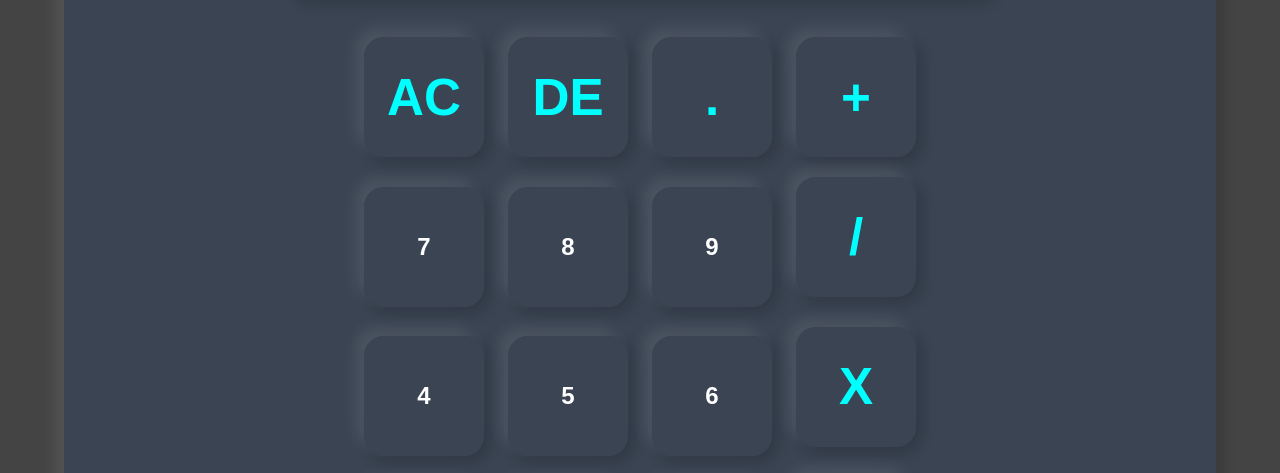
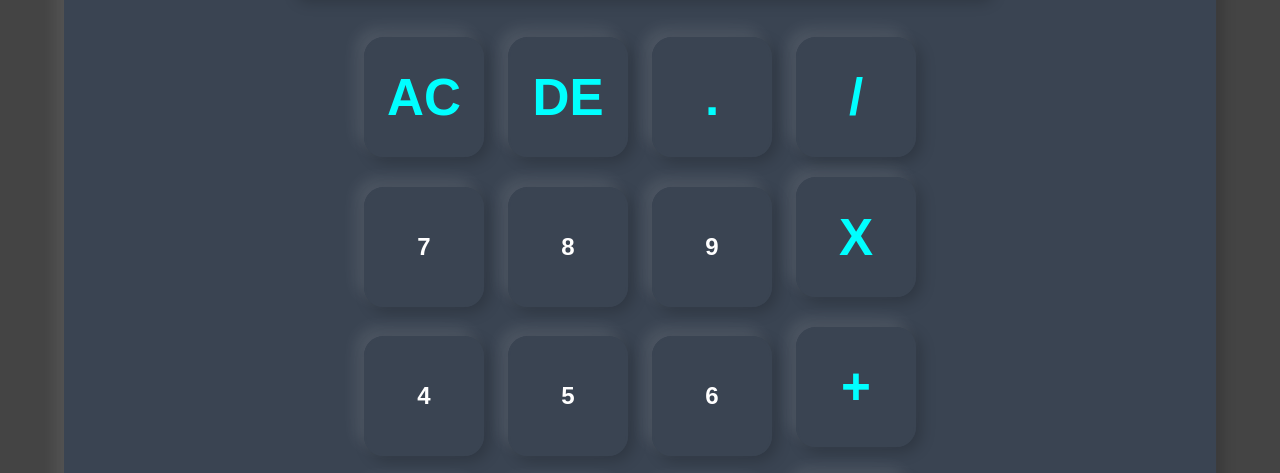
Before and after one commit to JayDevDixit/cal.github.io, a plain HTML site: page index.html in a window 1280 px wide. Shown: the part 153-626 px from the top of the page. Drawn offline with Linux system fonts and the light colour scheme.

Commit message:
Update index.html

```diff
--- a/index.html
+++ b/index.html
@@ -14,20 +14,20 @@
             <button id="btn01" class="operator">AC</button>
             <button id="btn02" class="operator">DE</button>
             <button id="btn42" class="operator">.</button>
-            <button id="btn43" value="symbol" class="operator">+</button>
+            <button id="btn43" value="symbol" class="operator">/</button>
 
         </div>
         <div id="row1">
             <button id="btn11">7</button>
             <button id="btn12">8</button>
             <button id="btn13">9</button>
-            <button id="btn14" value="symbol" class="operator">/</button>
+            <button id="btn14" value="symbol" class="operator">X</button>
         </div>
         <div id="row2">
             <button id="btn21">4</button>
             <button id="btn22">5</button>
             <button id="btn23">6</button>
-            <button id="btn24" value="symbol" class="operator">X</button>
+            <button id="btn24" value="symbol" class="operator">+</button>
         </div>
         <div id="row3">
             <button id="btn31">1</button>
```
